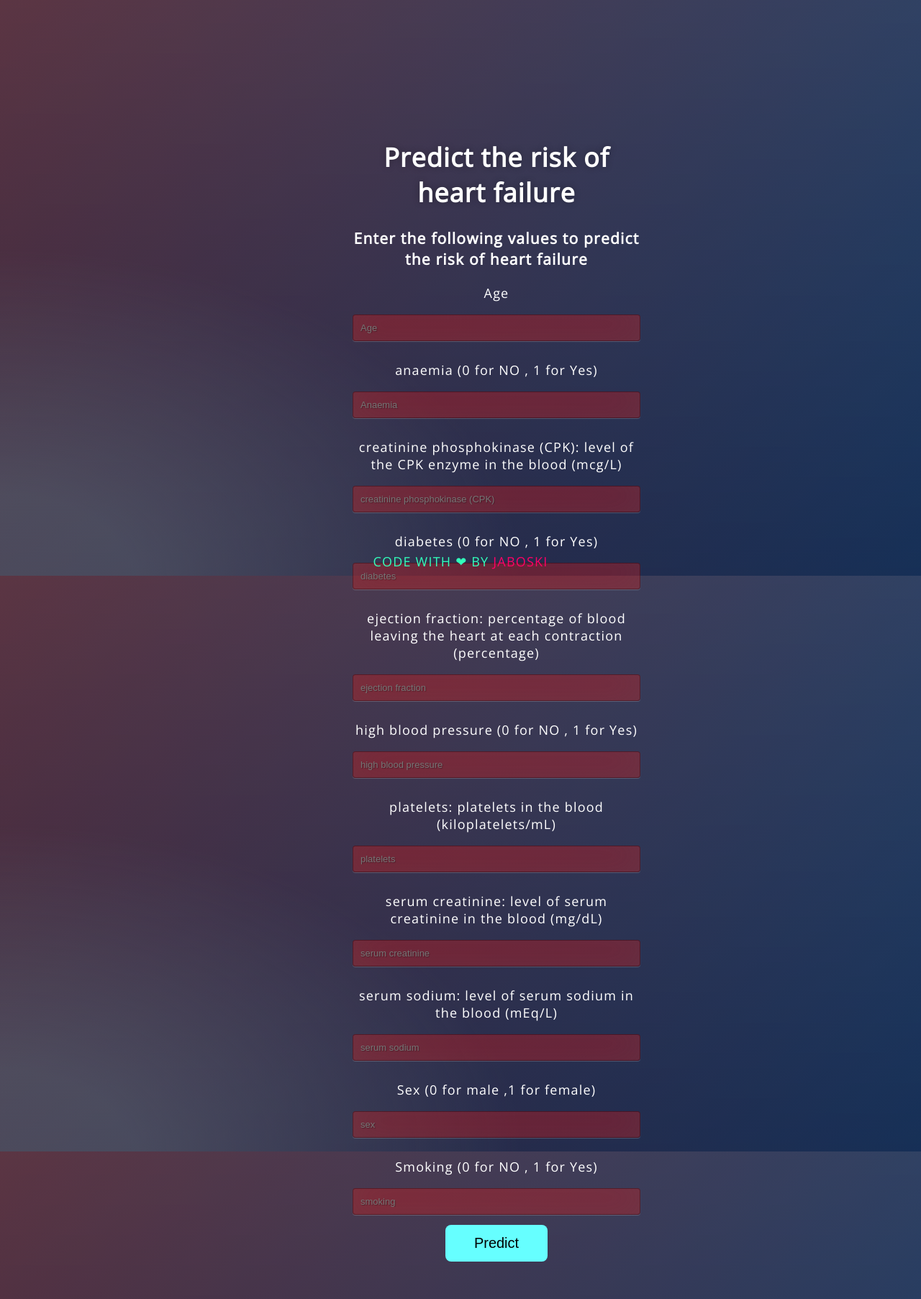
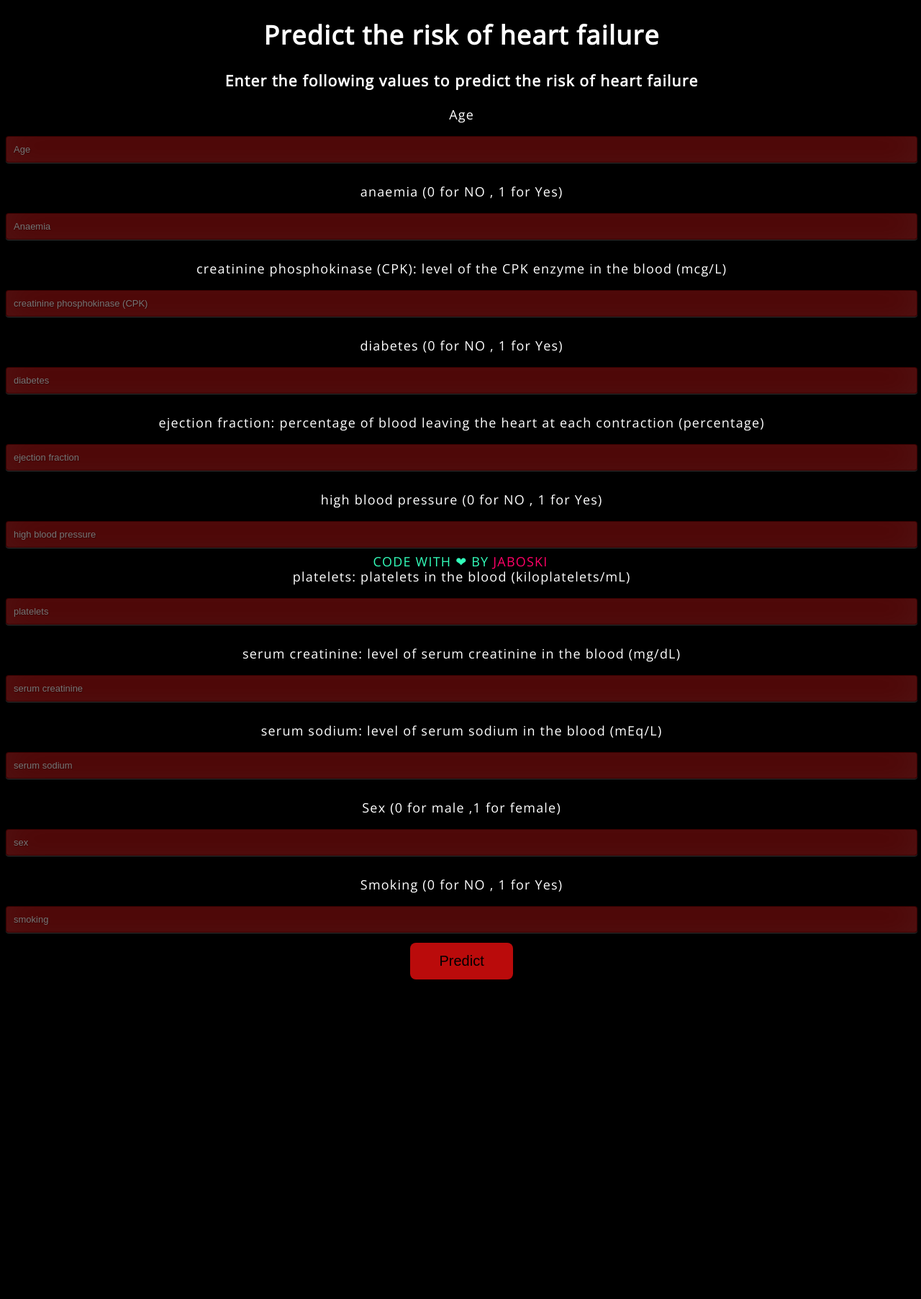
Before and after one commit to abdelrahman-montasser/risk-of-heart-failure-using-machine-learning, a Python web app: template templates/index.html in a window 1280 px wide. Shown: the whole page at 72% size. After the commit the page ends 1361 px from the top, so only its background shows below. Run offline with Jinja, Linux system fonts and the light colour scheme; the template is opened without the code that fills it, so the values that code supplies are empty.

Commit message:
Update style.css

```diff
--- a/static/css/style.css
+++ b/static/css/style.css
@@ -1,7 +1,7 @@
 @import url(https://fonts.googleapis.com/css?family=Open+Sans);
 
 .btn{
-  background-color: #66ffff;
+  background-color: #ba0b0b; /* Green */
   border: none;
   text-align: center;
   border-radius: 8px;
@@ -19,7 +19,7 @@
 html { width: 100%; height:100%; }
 
 body {
-	width: 90%;
+	width: 99%;
 	height:100%;
 	font-family: 'Open Sans', sans-serif;
 	background: #331952;
@@ -27,24 +27,20 @@ body {
 	font-size: 18px;
 	text-align:center;
 	letter-spacing:1.2px;
-	background: -moz-radial-gradient(0% 100%, ellipse cover, rgba(104,128,138,.4) 10%,rgba(138,114,76,0) 40%),-moz-linear-gradient(top,  rgba(57,173,219,.25) 0%, rgba(42,60,87,.4) 100%), -moz-linear-gradient(-45deg,  #670d10 0%, #092756 100%);
-	background: -webkit-radial-gradient(0% 100%, ellipse cover, rgba(104,128,138,.4) 10%,rgba(138,114,76,0) 40%), -webkit-linear-gradient(top,  rgba(57,173,219,.25) 0%,rgba(42,60,87,.4) 100%), -webkit-linear-gradient(-45deg,  #670d10 0%,#092756 100%);
-	background: -o-radial-gradient(0% 100%, ellipse cover, rgba(104,128,138,.4) 10%,rgba(138,114,76,0) 40%), -o-linear-gradient(top,  rgba(57,173,219,.25) 0%,rgba(42,60,87,.4) 100%), -o-linear-gradient(-45deg,  #670d10 0%,#092756 100%);
-	background: -ms-radial-gradient(0% 100%, ellipse cover, rgba(104,128,138,.4) 10%,rgba(138,114,76,0) 40%), -ms-linear-gradient(top,  rgba(57,173,219,.25) 0%,rgba(42,60,87,.4) 100%), -ms-linear-gradient(-45deg,  #670d10 0%,#092756 100%);
-	background: -webkit-radial-gradient(0% 100%, ellipse cover, rgba(104,128,138,.4) 10%,rgba(138,114,76,0) 40%), linear-gradient(to bottom,  rgba(57,173,219,.25) 0%,rgba(42,60,87,.4) 100%), linear-gradient(135deg,  #670d10 0%,#092756 100%);
+	background-color:black;
 	filter: progid:DXImageTransform.Microsoft.gradient( startColorstr='#3E1D6D', endColorstr='#092756',GradientType=1 );
 
 }
-.login {
+.input-body {
 	position: absolute;
-	top: 40%;
+	top: 20%;
 	left: 50%;
 	margin: -150px 0 0 -150px;
 	width:400px;
 	height:400px;
 }
 
-.login h1 { color: #fff; text-shadow: 0 0 10px rgba(0,0,0,0.3); letter-spacing:1px; text-align:center; }
+.input-body h1 { color: #fff; text-shadow: 0 0 10px rgba(0,0,0,0.3); letter-spacing:1px; text-align:center; }
 
 input {
 	width: 100%;
```
